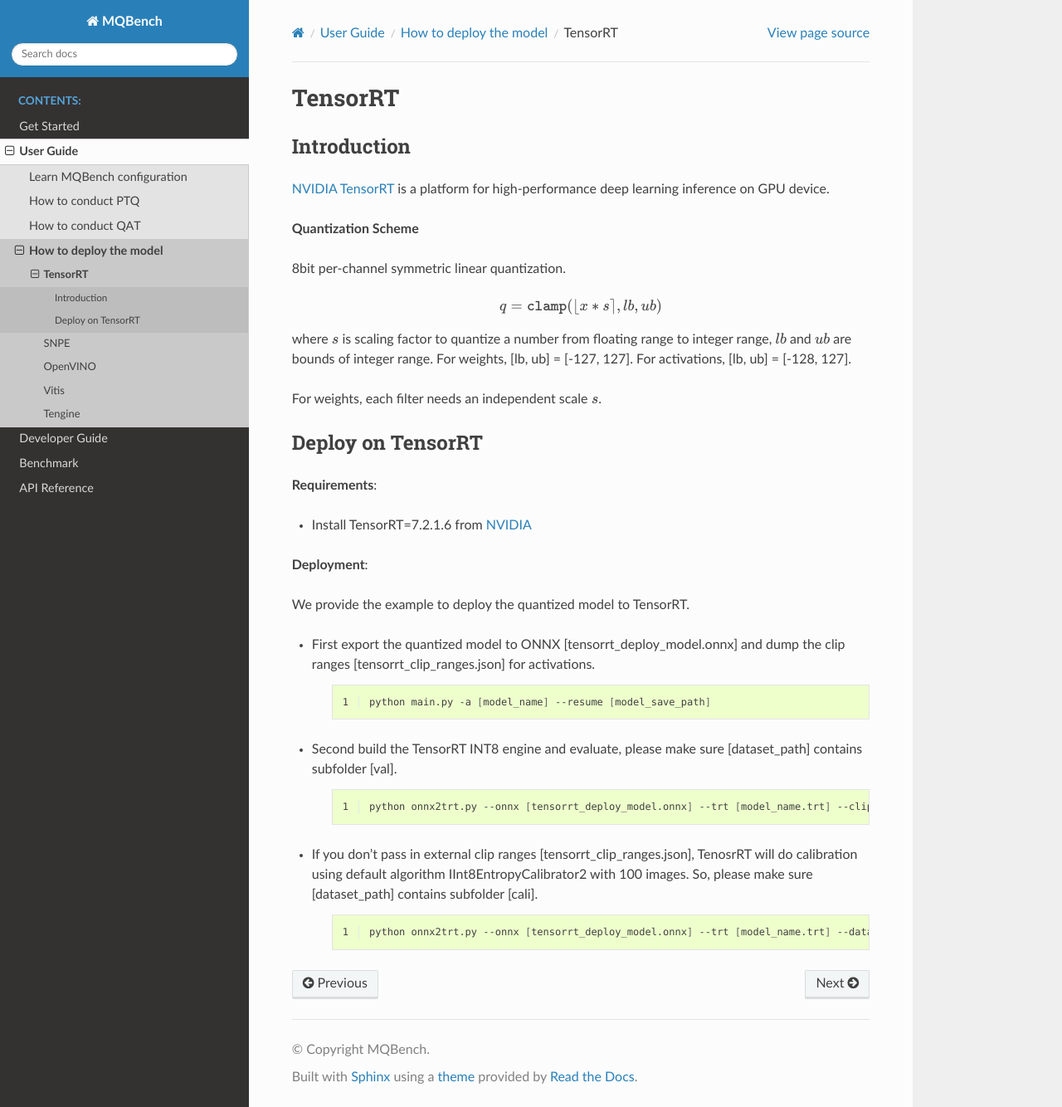
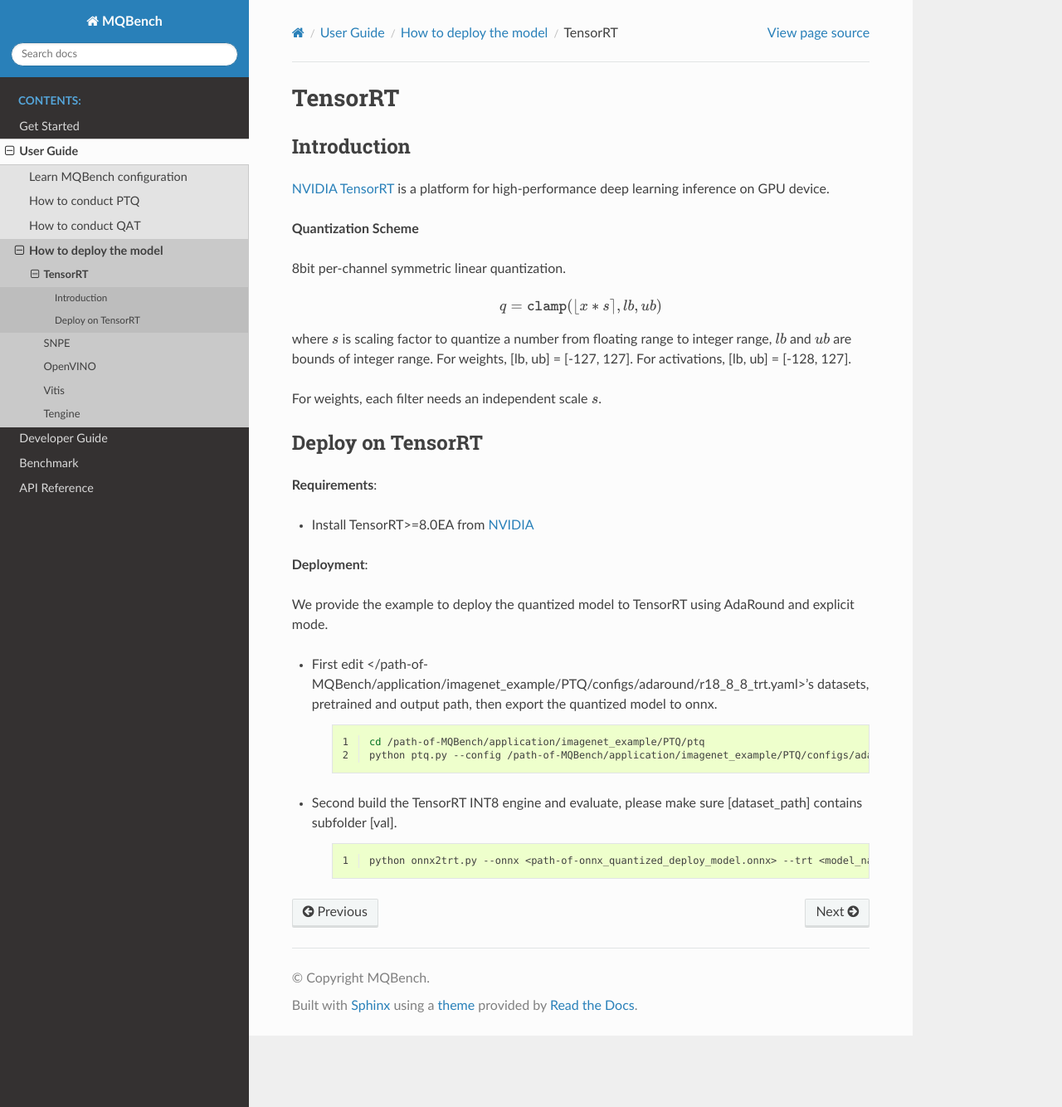
Before and after one commit to ModelTC/MQBench, a Sphinx documentation site: the page built from docs/source/user_guide/deploy/tensorrt.rst, in a window 1280 px wide and 1334 px high. Shown: the whole window at 83% size. Built offline with Sphinx 7.4.7 and the Read the Docs theme 2.0.0, drawn with Linux system fonts in a browser that asks for light colours.

Commit message:
[Feature]: add docs for trt explicit mode, fix config

```diff
--- a/docs/source/user_guide/deploy/tensorrt.rst
+++ b/docs/source/user_guide/deploy/tensorrt.rst
@@ -28,29 +28,23 @@
 
 **Requirements**:
 
-- Install TensorRT=7.2.1.6 from `NVIDIA <https://developer.nvidia.com/tensorrt/>`_
+- Install TensorRT>=8.0EA from `NVIDIA <https://developer.nvidia.com/tensorrt/>`_
 
 **Deployment**:
 
-We provide the example to deploy the quantized model to TensorRT.
+We provide the example to deploy the quantized model to TensorRT using AdaRound and explicit mode.
 
-- First export the quantized model to ONNX [tensorrt_deploy_model.onnx] and dump the clip ranges [tensorrt_clip_ranges.json] for activations.
+- First edit </path-of-MQBench/application/imagenet_example/PTQ/configs/adaround/r18_8_8_trt.yaml>'s datasets, pretrained and output path, then export the quantized model to onnx.
 
     .. code-block:: shell
         :linenos:
 
-        python main.py -a [model_name] --resume [model_save_path]
+        cd /path-of-MQBench/application/imagenet_example/PTQ/ptq
+        python ptq.py --config /path-of-MQBench/application/imagenet_example/PTQ/configs/adaround/r18_8_8_trt.yaml
 
 - Second build the TensorRT INT8 engine and evaluate, please make sure [dataset_path] contains subfolder [val].
 
     .. code-block:: shell
         :linenos:
 
-        python onnx2trt.py --onnx [tensorrt_deploy_model.onnx] --trt [model_name.trt] --clip [tensorrt_clip_ranges.json] --data [dataset_path] --evaluate
-
-- If you don’t pass in external clip ranges [tensorrt_clip_ranges.json], TenosrRT will do calibration using default algorithm IInt8EntropyCalibrator2 with 100 images. So, please make sure [dataset_path] contains subfolder [cali].
-
-    .. code-block:: shell
-        :linenos:
-
-        python onnx2trt.py --onnx [tensorrt_deploy_model.onnx] --trt [model_name.trt] --data [dataset_path] --evaluate
+        python onnx2trt.py --onnx <path-of-onnx_quantized_deploy_model.onnx> --trt <model_name.trt> --data <dataset_path> --evaluate
```
Also changed, not shown: 1 other file.
